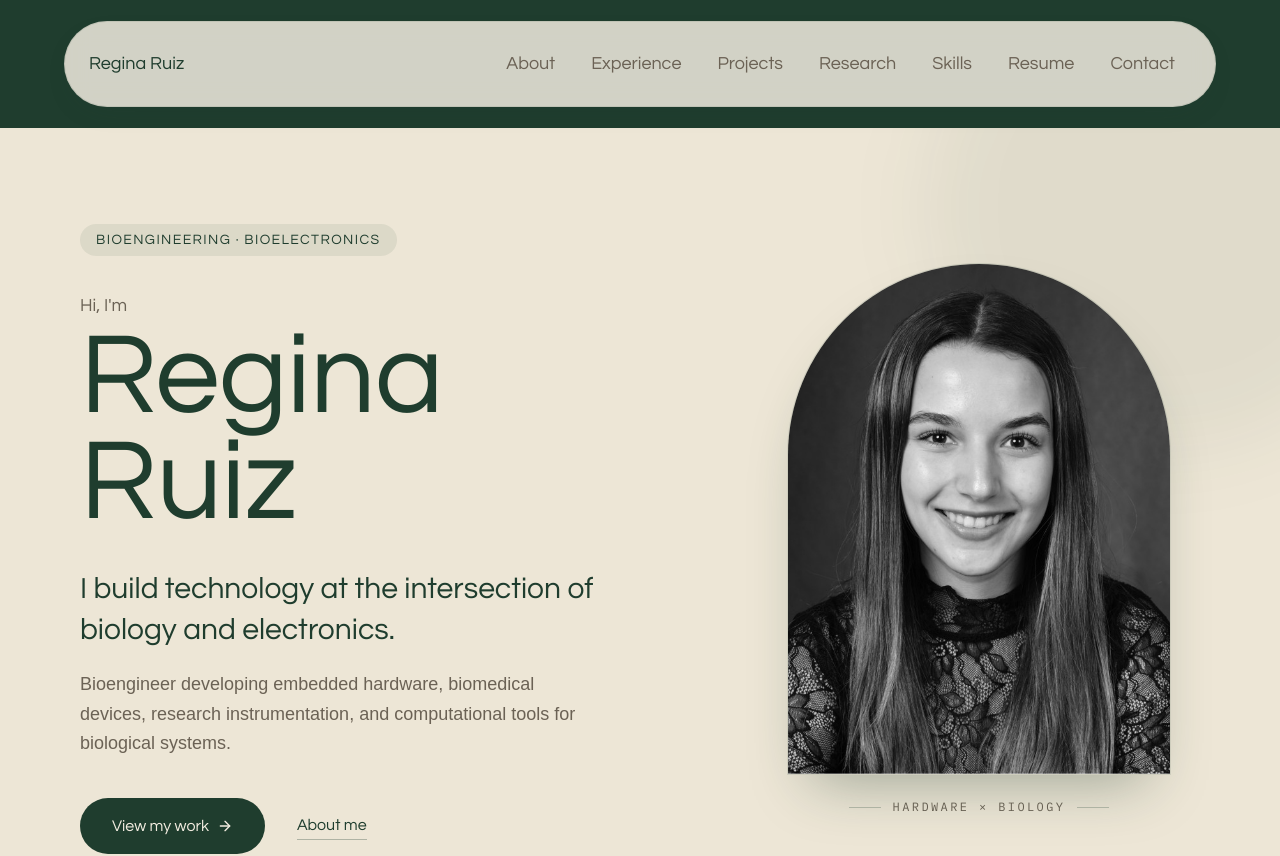
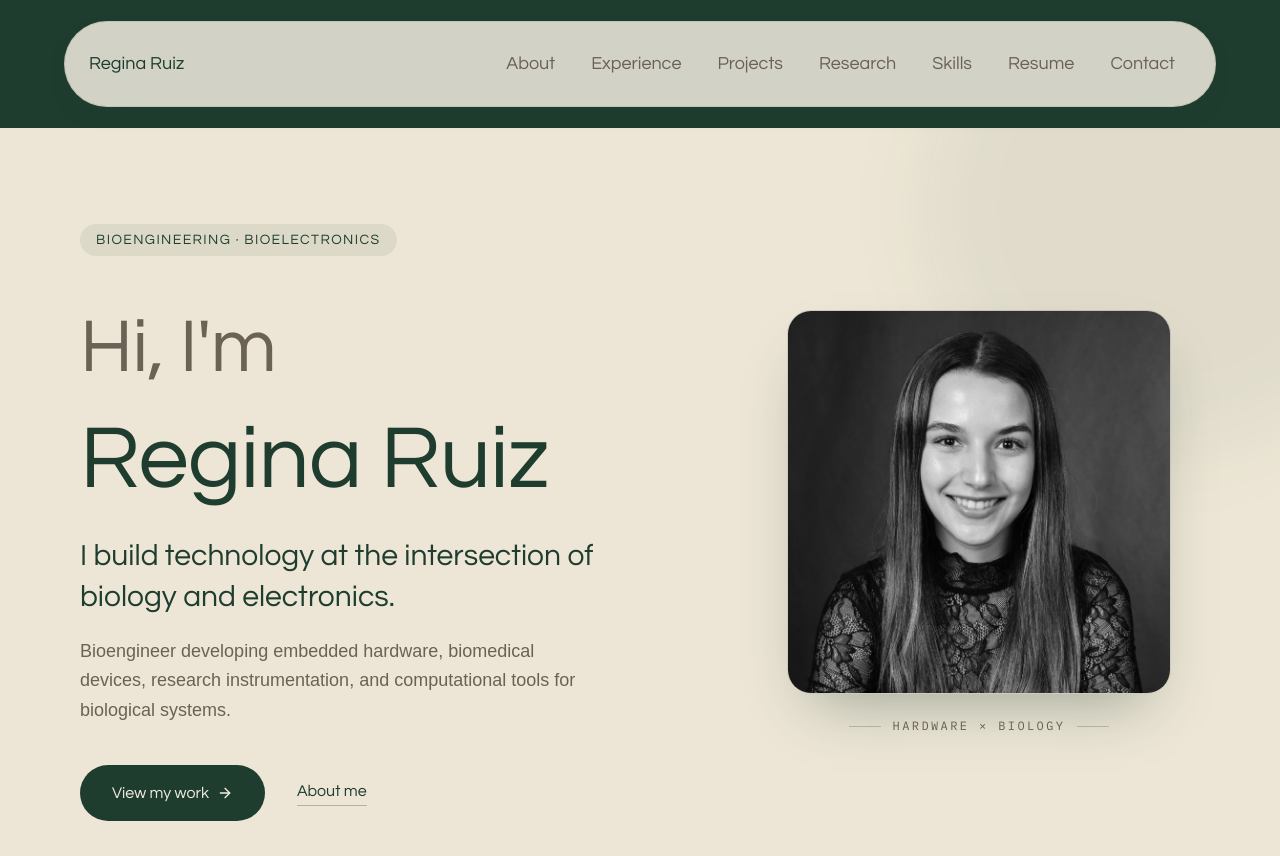
Before and after one commit to reginaruiz2004/engineering-portfolio, a Next.js app: page / in a window 1280 px wide. Shown: the top 856 px of the page. Built offline with nearby package versions, Linux system fonts and the light colour scheme.

Commit message:
header and picture change

```diff
--- a/components/Hero.tsx
+++ b/components/Hero.tsx
@@ -27,13 +27,13 @@ export default function Hero() {
             Bioengineering · Bioelectronics
           </span>
 
-          <p className="mt-9 text-lg text-[#6B6255] font-[family-name:var(--font-questrial)]">
-            Hi, I&apos;m
-          </p>
-
-          <h1 className="mt-1 text-[#1F3D2E] leading-[0.92] tracking-tight font-[family-name:var(--font-questrial)]">
-            <span className="block text-[clamp(3.25rem,9vw,7.5rem)]">Regina</span>
-            <span className="block text-[clamp(3.25rem,9vw,7.5rem)]">Ruiz</span>
+          <h1 className="mt-8 text-[#1F3D2E] tracking-tight font-[family-name:var(--font-questrial)]">
+            <span className="block text-[clamp(2.75rem,6vw,4.75rem)] font-normal text-[#6B6255]">
+              Hi, I&apos;m
+            </span>
+            <span className="mt-2 block text-[clamp(2.75rem,7vw,5.75rem)] leading-[0.95] whitespace-nowrap">
+              Regina Ruiz
+            </span>
           </h1>
 
           <p className="mt-8 text-2xl sm:text-3xl text-[#1F3D2E] font-[family-name:var(--font-questrial)] max-w-xl leading-snug">
@@ -63,14 +63,14 @@ export default function Hero() {
 
         {/* Right: portrait */}
         <motion.div {...fadeUp(0.15)} className="relative">
-          <div className="relative mx-auto w-full max-w-sm aspect-[3/4] rounded-t-full rounded-b-[2.5rem] overflow-hidden border border-[#1F3D2E]/15 shadow-[0_30px_60px_-25px_rgba(31,61,46,0.4)]">
+          <div className="relative mx-auto w-full max-w-sm aspect-square rounded-3xl overflow-hidden border border-[#1F3D2E]/15 shadow-[0_30px_60px_-25px_rgba(31,61,46,0.4)]">
             <Image
               src="/headshot.jpg"
               alt="Portrait of Regina Ruiz"
               fill
               priority
               sizes="(min-width: 1024px) 32vw, 80vw"
-              className="object-cover object-[center_18%]"
+              className="object-cover object-[center_20%]"
             />
           </div>
           <div className="mt-6 flex items-center justify-center gap-3">
```
Also changed, not shown: .claude/settings.local.json.
